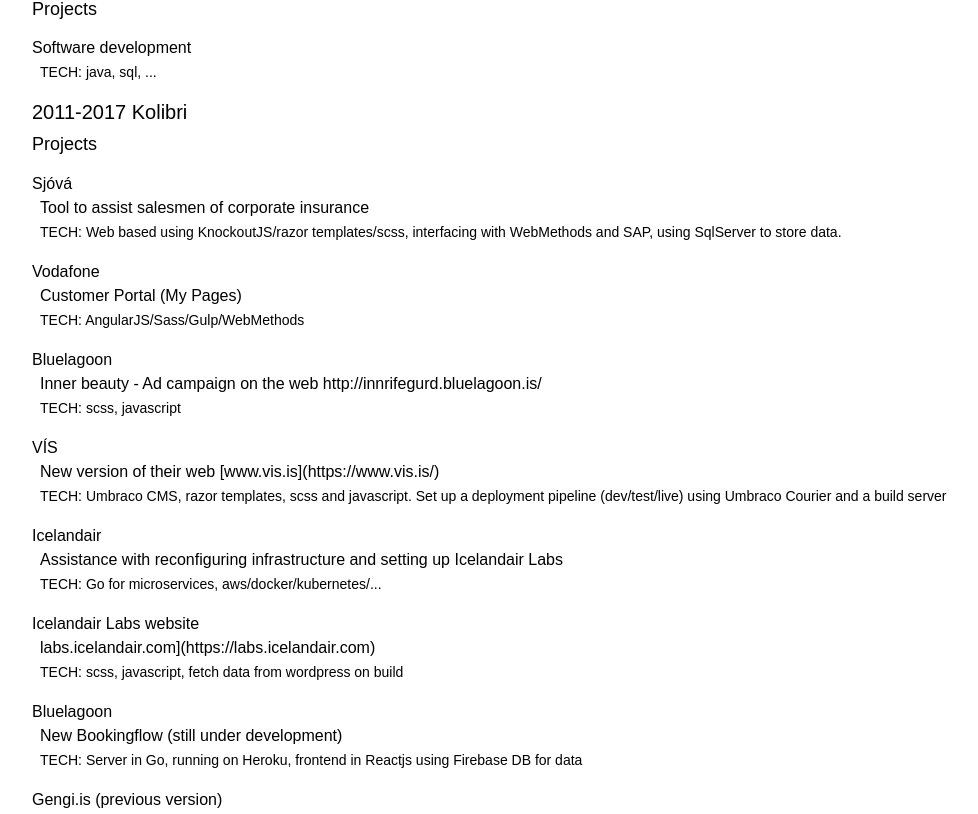
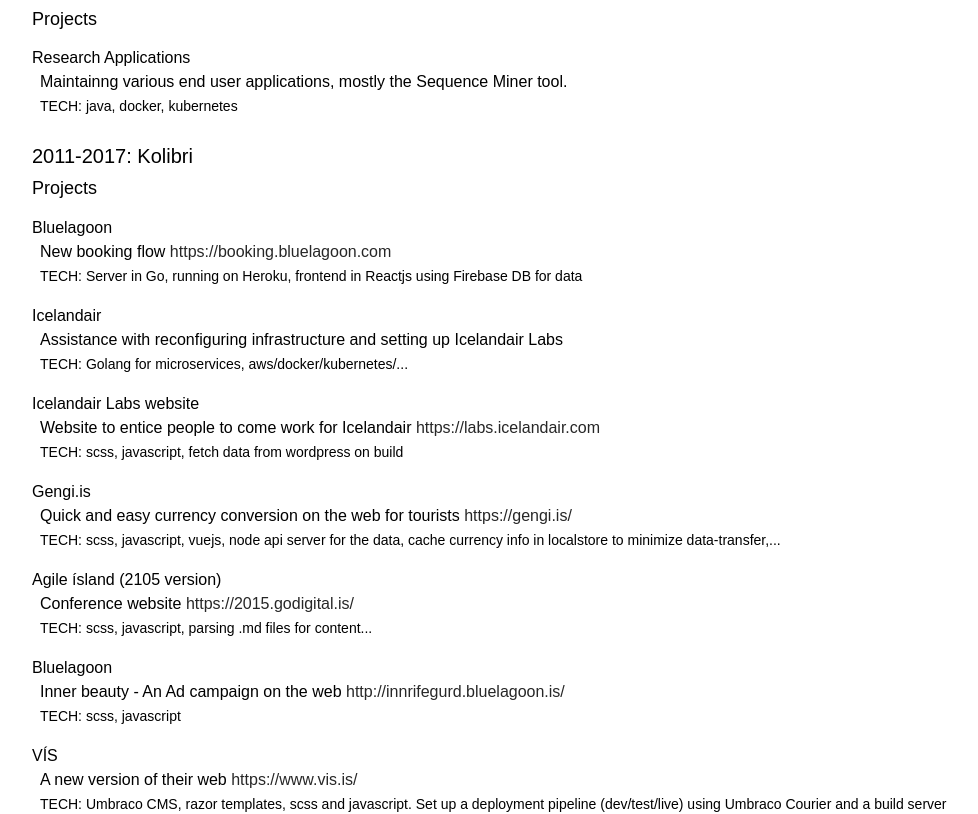
Before and after one commit to garpur/garpur.org, a React (Create React App) app: page /cv in a window 1280 px wide. Shown: the part 489-1303 px from the top of the page, without its empty margins (0-978 px from the left). Built offline with nearby package versions, Linux system fonts and the light colour scheme; the HTML template or start-up script is replaced by a standard one.

Commit message:
Tweaking look and content slightly

```diff
--- a/package.json
+++ b/package.json
@@ -15,6 +15,7 @@
     "husky": "^0.13.3",
     "lint-staged": "^3.4.1",
     "prettier": "^1.2.2",
+    "pushstate-server": "^3.0.1",
     "react-scripts": "0.9.5",
     "react-scripts-sass": "^0.8.6",
     "yarn-or-npm": "^2.0.4"
--- a/src/CV.css
+++ b/src/CV.css
@@ -56,6 +56,10 @@
   border-bottom: 1px solid var(--gray)
 }
 
+.curriculum-vitae > .career > h3 {
+  padding-top: 0.5em;
+}
+
 .curriculum-vitae > .education {
   padding: 0 32px 16px 32px;
   margin: 16px 0 32px 0;
@@ -64,5 +68,5 @@
 
 .curriculum-vitae > .education > p {
   margin: 0;
-  padding: 0;
+  padding: 0 0 0 2px;
 }
--- a/src/CV.js
+++ b/src/CV.js
@@ -43,7 +43,7 @@
           <h2>Career</h2>
           {_.map(career, (val, key) => {
             return [
-              <h3>{key} {val.company}</h3>,
+              <h3>{key}: {val.company}</h3>,
               <Project projects={val.projects} />,
             ]
           })}
--- a/src/Menu.css
+++ b/src/Menu.css
@@ -8,10 +8,8 @@
 
   background-color: var(--background);
 
-/*  transition: background-color 500ms, height 3500ms ease-out; */
-
   box-shadow: 0 4px 4px 0 var(--gray);
-  --background: var(--light);
+  --background: var(--gray-lighter);
   --foreground: var(--dark);
 }
 
--- a/src/Project.css
+++ b/src/Project.css
@@ -17,6 +17,13 @@
   font-weight: var(--fw-normal);
 }
 
+.project > .description > .link,
+.project > .description > .link:visited,
+.project > .description > .link:hover,
+.project > .description > .link:active  {
+  font-weight: var(--fw-thick);
+}
+
 .project > .tech {
   padding-left: 8px;
   font-size: 14px;
--- a/src/Project.js
+++ b/src/Project.js
@@ -9,7 +9,9 @@
       {_.map(projects, val => (
         <div className="project">
           <p className="title">{val.title}</p>
-          <p className="description">{val.description}</p>
+          <p className="description">
+            {val.description} <a className="link" href={val.link}>{val.link}</a>
+          </p>
           <p className="tech">TECH: {val.tech}</p>
         </div>
       ))}
--- a/src/career.json
+++ b/src/career.json
@@ -1,11 +1,11 @@
 {
-  "2017-" : {
+  "2017 - today" : {
     "company": "Wuxi NextCODE",
     "projects": [
       {
-        "title": "Software development",
-        "desctription": "Software development",
-        "tech": "java, sql, ..."
+        "title": "Research Applications",
+        "description": "Maintainng various end user applications, mostly the Sequence Miner tool.",
+        "tech": "java, docker, kubernetes"
       }
     ]
   },
@@ -13,9 +13,45 @@
     "company": "Kolibri",
     "projects": [
       {
-      "title": "Sjóvá",
-      "description": "Tool to assist salesmen of corporate insurance",
-      "tech": "Web based using KnockoutJS/razor templates/scss, interfacing with WebMethods and SAP, using SqlServer to store data."
+      "title": "Bluelagoon",
+      "description": "New booking flow",
+      "link": "https://booking.bluelagoon.com",
+      "tech":"Server in Go, running on Heroku, frontend in Reactjs using Firebase DB for data"
+      },
+      {
+      "title": "Icelandair",
+      "description": "Assistance with reconfiguring infrastructure and setting up Icelandair Labs",
+      "tech": "Golang for microservices, aws/docker/kubernetes/..."
+      },
+      {
+      "title": "Icelandair Labs website",
+      "description": "Website to entice people to come work for Icelandair",
+      "link": "https://labs.icelandair.com",
+      "tech": "scss, javascript, fetch data from wordpress on build"
+      },
+      {
+      "title": "Gengi.is",
+      "description": "Quick and easy currency conversion on the web for tourists",
+      "link": "https://gengi.is/",
+      "tech": "scss, javascript, vuejs, node api server for the data, cache currency info in localstore to minimize data-transfer,..."
+      },
+      {
+      "title": "Agile ísland (2105 version)",
+      "description": "Conference website",
+      "link": "https://2015.godigital.is/",
+      "tech": "scss, javascript, parsing .md files for content..."
+      },
+      {
+      "title": "Bluelagoon",
+      "description": "Inner beauty - An Ad campaign on the web",
+      "link": "http://innrifegurd.bluelagoon.is/",
+      "tech": "scss, javascript"
+      },
+      {
+      "title": "VÍS",
+      "description": "A new version of their web",
+      "link": "https://www.vis.is/",
+      "tech": "Umbraco CMS, razor templates, scss and javascript. Set up a deployment pipeline (dev/test/live) using Umbraco Courier and a build server"
       },
       {
       "title": "Vodafone",
@@ -23,39 +59,9 @@
       "tech": "AngularJS/Sass/Gulp/WebMethods"
       },
       {
-      "title": "Bluelagoon",
-      "description": "Inner beauty - Ad campaign on the web http://innrifegurd.bluelagoon.is/",
-      "tech": "scss, javascript"
-      },
-      {
-      "title": "VÍS",
-      "description": "New version of their web [www.vis.is](https://www.vis.is/)",
-      "tech": "Umbraco CMS, razor templates, scss and javascript. Set up a deployment pipeline (dev/test/live) using Umbraco Courier and a build server"
-      },
-      {
-      "title": "Icelandair",
-      "description": "Assistance with reconfiguring infrastructure and setting up Icelandair Labs",
-      "tech": "Go for microservices, aws/docker/kubernetes/..."
-      },
-      {
-      "title": "Icelandair Labs website",
-      "description": "labs.icelandair.com](https://labs.icelandair.com)",
-      "tech": "scss, javascript, fetch data from wordpress on build"
-      },
-      {
-      "title": "Bluelagoon",
-      "description": "New Bookingflow (still under development)",
-      "tech":"Server in Go, running on Heroku, frontend in Reactjs using Firebase DB for data"
-      },
-      {
-      "title": "Gengi.is (previous version)",
-      "description": "Currency conversion on the web",
-      "tech": "scss, javascript, vuejs, node api server for the data, cache currency info in localstore to minimize data-transfer,..."
-      },
-      {
-      "title": "Agile ísland (2105 version)",
-      "description": "Conference website, https://2015.godigital.is/",
-      "tech": "scss, javascript, parsing .md files for content..."
+      "title": "Sjóvá",
+      "description": "Tool to assist salesmen of corporate insurance",
+      "tech": "Web based using KnockoutJS/razor templates/scss, interfacing with WebMethods and SAP, using SqlServer to store data."
       }
     ]
   },
@@ -64,7 +70,7 @@
     "projects": [
       {
       "title": "Theriak Medication Manager",
-      "description": "An app for hospitals to manage medication (prescription/preparation/administration) for patients to minimize errors.",
+      "description": "An application for hospitals to manage medication (prescription/preparation/administration) for patients to minimize errors.",
       "tech": "Delphi, MS SQL Server (SQL and TSQL)"
       }
     ]
@@ -155,7 +161,7 @@
       {
         "title": "WM-Handball 1995",
         "description": "The result/score part of the official web for the 1995 Men's World Championship Handball Tournament",
-        "tech": "HTML, SQL Oracle, Expect -- UNIX"
+        "tech": "HTML, PL/SQL Oracle, Expect -- UNIX"
       }
     ]
   }
--- a/src/index.css
+++ b/src/index.css
@@ -3,7 +3,8 @@
   --dark: #272727;
   --gray: #696969;
   --gray-light: #999999;
-  --light: #ECEFEF;
+  --gray-lighter: #DDDDDD;
+  --light: #EFEFEF;
 
   --fw-normal: 300;
   --fw-thick: 500;
```
Also changed, not shown: 1 other file (tests, documents, lock files or other folders).
